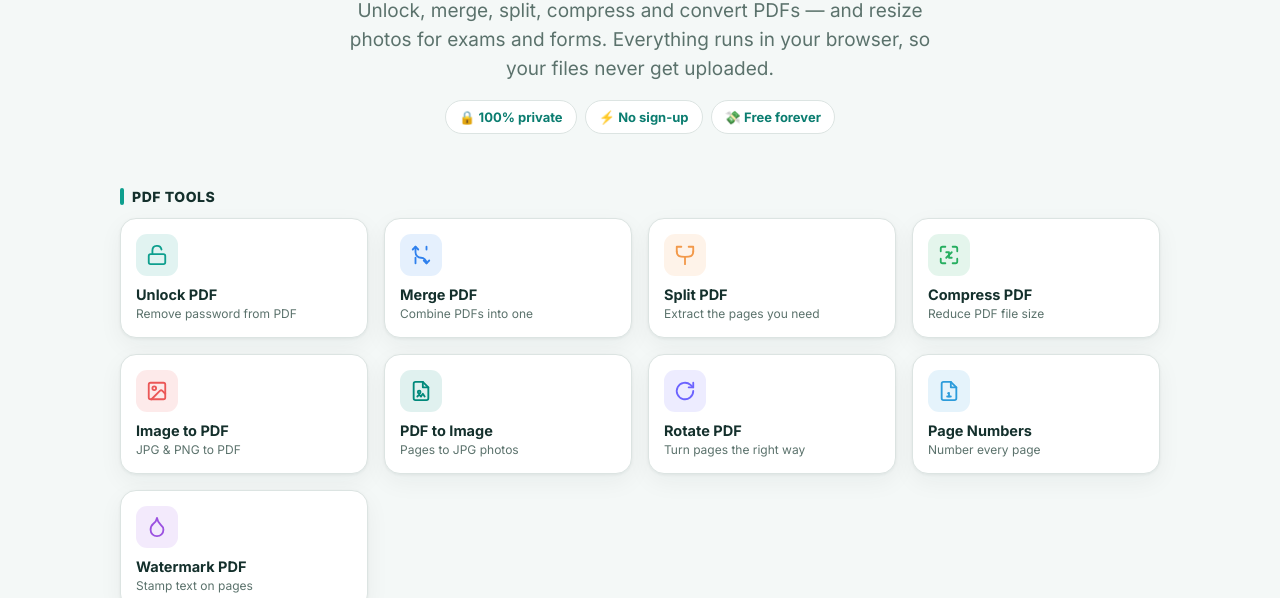
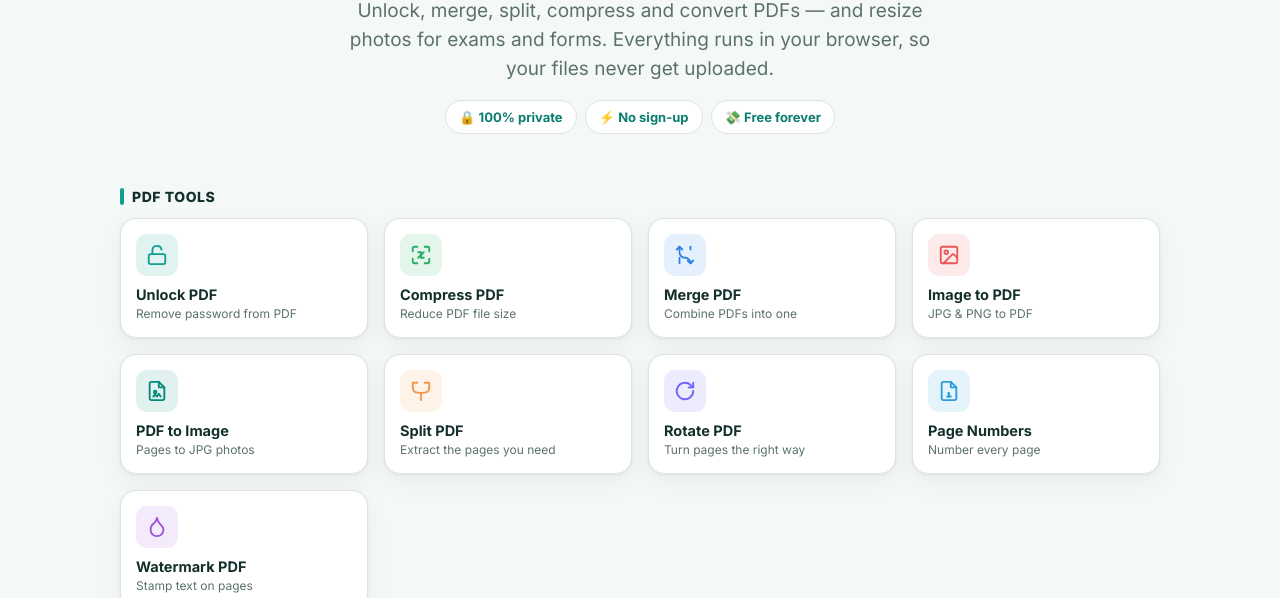
Before and after one commit to FreeNationSoftwares/unpass-web, a plain HTML site: page index.html in a window 1280 px wide. Shown: the part 226-824 px from the top of the page. Drawn offline with Linux system fonts and the light colour scheme.

Commit message:
Reorder tools most-used-first (Unlock, Compress, Merge, Image↔PDF up top)
Co-Authored-By: Claude Opus 4.8 <noreply@anthropic.com>
Claude-Session: https://claude.ai/code/session_01BEo8x2ehbHyEGY6xpKfoTy

```diff
--- a/index.html
+++ b/index.html
@@ -32,17 +32,17 @@
 </section><div class="adslot"><ins class="adsbygoogle adbox" style="display:block"
   data-ad-client="ca-pub-XXXXXXXXXXXXXXXX" data-ad-slot="1111111111" data-ad-format="auto" data-full-width-responsive="true"></ins></div><div class="wrap"><div class="sec-title"><span class="bar"></span>PDF Tools</div><div class="grid"><a class="tool" href="unlock-pdf.html">
 <div class="ic" style="background:#0E9F8E1f;color:#0E9F8E"><svg viewBox="0 0 24 24" fill="none" stroke="currentColor" stroke-width="2" stroke-linecap="round" stroke-linejoin="round"><rect x="3" y="11" width="18" height="11" rx="2"/><path d="M7 11V7a5 5 0 0 1 9.9-1"/></svg></div>
-<h3>Unlock PDF</h3><p>Remove password from PDF</p></a><a class="tool" href="merge-pdf.html">
+<h3>Unlock PDF</h3><p>Remove password from PDF</p></a><a class="tool" href="compress-pdf.html">
+<div class="ic" style="background:#27AE601f;color:#27AE60"><svg viewBox="0 0 24 24" fill="none" stroke="currentColor" stroke-width="2" stroke-linecap="round" stroke-linejoin="round"><path d="M21 8V5a2 2 0 0 0-2-2h-3"/><path d="M3 16v3a2 2 0 0 0 2 2h3"/><path d="M16 21h3a2 2 0 0 0 2-2v-3"/><path d="M8 3H5a2 2 0 0 0-2 2v3"/><path d="m9 15 6-6"/><path d="M15 15h-3v-3"/><path d="M9 9h3v3"/></svg></div>
+<h3>Compress PDF</h3><p>Reduce PDF file size</p></a><a class="tool" href="merge-pdf.html">
 <div class="ic" style="background:#2F80ED1f;color:#2F80ED"><svg viewBox="0 0 24 24" fill="none" stroke="currentColor" stroke-width="2" stroke-linecap="round" stroke-linejoin="round"><path d="M6 3v6a6 6 0 0 0 6 6 6 6 0 0 1 6 6v0"/><path d="M6 21v-6"/><path d="M18 3v3"/><path d="m15 18 3 3 3-3"/><path d="m3 6 3-3 3 3"/></svg></div>
-<h3>Merge PDF</h3><p>Combine PDFs into one</p></a><a class="tool" href="split-pdf.html">
-<div class="ic" style="background:#F2994A1f;color:#F2994A"><svg viewBox="0 0 24 24" fill="none" stroke="currentColor" stroke-width="2" stroke-linecap="round" stroke-linejoin="round"><path d="M16 3h5v5"/><path d="M8 3H3v5"/><path d="M12 22v-8"/><path d="M3 8c0 6 4 6 9 6s9 0 9-6"/></svg></div>
-<h3>Split PDF</h3><p>Extract the pages you need</p></a><a class="tool" href="compress-pdf.html">
-<div class="ic" style="background:#27AE601f;color:#27AE60"><svg viewBox="0 0 24 24" fill="none" stroke="currentColor" stroke-width="2" stroke-linecap="round" stroke-linejoin="round"><path d="M21 8V5a2 2 0 0 0-2-2h-3"/><path d="M3 16v3a2 2 0 0 0 2 2h3"/><path d="M16 21h3a2 2 0 0 0 2-2v-3"/><path d="M8 3H5a2 2 0 0 0-2 2v3"/><path d="m9 15 6-6"/><path d="M15 15h-3v-3"/><path d="M9 9h3v3"/></svg></div>
-<h3>Compress PDF</h3><p>Reduce PDF file size</p></a><a class="tool" href="jpg-to-pdf.html">
+<h3>Merge PDF</h3><p>Combine PDFs into one</p></a><a class="tool" href="jpg-to-pdf.html">
 <div class="ic" style="background:#EB57571f;color:#EB5757"><svg viewBox="0 0 24 24" fill="none" stroke="currentColor" stroke-width="2" stroke-linecap="round" stroke-linejoin="round"><rect x="3" y="3" width="18" height="18" rx="2"/><circle cx="9" cy="9" r="2"/><path d="m21 15-3.1-3.1a2 2 0 0 0-2.8 0L6 21"/></svg></div>
 <h3>Image to PDF</h3><p>JPG &amp; PNG to PDF</p></a><a class="tool" href="pdf-to-jpg.html">
 <div class="ic" style="background:#00897B1f;color:#00897B"><svg viewBox="0 0 24 24" fill="none" stroke="currentColor" stroke-width="2" stroke-linecap="round" stroke-linejoin="round"><path d="M14 2H6a2 2 0 0 0-2 2v16a2 2 0 0 0 2 2h12a2 2 0 0 0 2-2V8z"/><path d="M14 2v6h6"/><circle cx="10" cy="13" r="1.5"/><path d="m8 18 2-2 2 2 2-3 2 3"/></svg></div>
-<h3>PDF to Image</h3><p>Pages to JPG photos</p></a><a class="tool" href="rotate-pdf.html">
+<h3>PDF to Image</h3><p>Pages to JPG photos</p></a><a class="tool" href="split-pdf.html">
+<div class="ic" style="background:#F2994A1f;color:#F2994A"><svg viewBox="0 0 24 24" fill="none" stroke="currentColor" stroke-width="2" stroke-linecap="round" stroke-linejoin="round"><path d="M16 3h5v5"/><path d="M8 3H3v5"/><path d="M12 22v-8"/><path d="M3 8c0 6 4 6 9 6s9 0 9-6"/></svg></div>
+<h3>Split PDF</h3><p>Extract the pages you need</p></a><a class="tool" href="rotate-pdf.html">
 <div class="ic" style="background:#6C63FF1f;color:#6C63FF"><svg viewBox="0 0 24 24" fill="none" stroke="currentColor" stroke-width="2" stroke-linecap="round" stroke-linejoin="round"><path d="M21 12a9 9 0 1 1-3-6.7L21 8"/><path d="M21 3v5h-5"/></svg></div>
 <h3>Rotate PDF</h3><p>Turn pages the right way</p></a><a class="tool" href="add-page-numbers.html">
 <div class="ic" style="background:#2D9CDB1f;color:#2D9CDB"><svg viewBox="0 0 24 24" fill="none" stroke="currentColor" stroke-width="2" stroke-linecap="round" stroke-linejoin="round"><path d="M14 2H6a2 2 0 0 0-2 2v16a2 2 0 0 0 2 2h12a2 2 0 0 0 2-2V8z"/><path d="M14 2v6h6"/><path d="M10 18h4"/><path d="M12 18v-4l-1 .6"/></svg></div>
@@ -67,7 +67,7 @@
 <div class="cols">
 <div><div class="fbrand"><span class="logo"><svg viewBox="0 0 24 24" fill="none" stroke="currentColor" stroke-width="2" stroke-linecap="round" stroke-linejoin="round"><rect x="3" y="11" width="18" height="11" rx="2"/><path d="M7 11V7a5 5 0 0 1 9.9-1"/></svg></span>Unpass</div>
 <p style="font-size:14px;max-width:320px">Free online PDF and photo tools that work right in your browser. Your files never leave your device — 100% private.</p></div>
-<div><h4>PDF Tools</h4><a href="unlock-pdf.html">Unlock PDF</a><a href="merge-pdf.html">Merge PDF</a><a href="split-pdf.html">Split PDF</a><a href="compress-pdf.html">Compress PDF</a><a href="jpg-to-pdf.html">Image to PDF</a><a href="pdf-to-jpg.html">PDF to Image</a><a href="rotate-pdf.html">Rotate PDF</a><a href="add-page-numbers.html">Page Numbers</a><a href="watermark-pdf.html">Watermark PDF</a></div>
+<div><h4>PDF Tools</h4><a href="unlock-pdf.html">Unlock PDF</a><a href="compress-pdf.html">Compress PDF</a><a href="merge-pdf.html">Merge PDF</a><a href="jpg-to-pdf.html">Image to PDF</a><a href="pdf-to-jpg.html">PDF to Image</a><a href="split-pdf.html">Split PDF</a><a href="rotate-pdf.html">Rotate PDF</a><a href="add-page-numbers.html">Page Numbers</a><a href="watermark-pdf.html">Watermark PDF</a></div>
 <div><h4>Company</h4><a href="about.html">About</a><a href="privacy.html">Privacy Policy</a><a href="contact.html">Contact</a><a href="all-tools.html">All Tools</a></div>
 </div>
 <div class="cols" style="padding-top:0"><div></div><div><h4>Photo Tools</h4><a href="compress-image.html">Compress Image</a><a href="resize-image.html">Photo &amp; Signature</a></div><div></div></div>
```
Also changed, not shown: 404.html (+1 -1 lines), about.html (+1 -1 lines), add-page-numbers.html (+1 -1 lines), all-tools.html (+8 -8 lines), compress-image.html (+1 -1 lines), compress-pdf.html (+1 -1 lines), contact.html (+1 -1 lines), jpg-to-pdf.html (+1 -1 lines), merge-pdf.html (+1 -1 lines), pdf-to-jpg.html (+1 -1 lines), privacy.html (+1 -1 lines), resize-image.html (+1 -1 lines), rotate-pdf.html (+1 -1 lines), split-pdf.html (+1 -1 lines), 2 more files.
